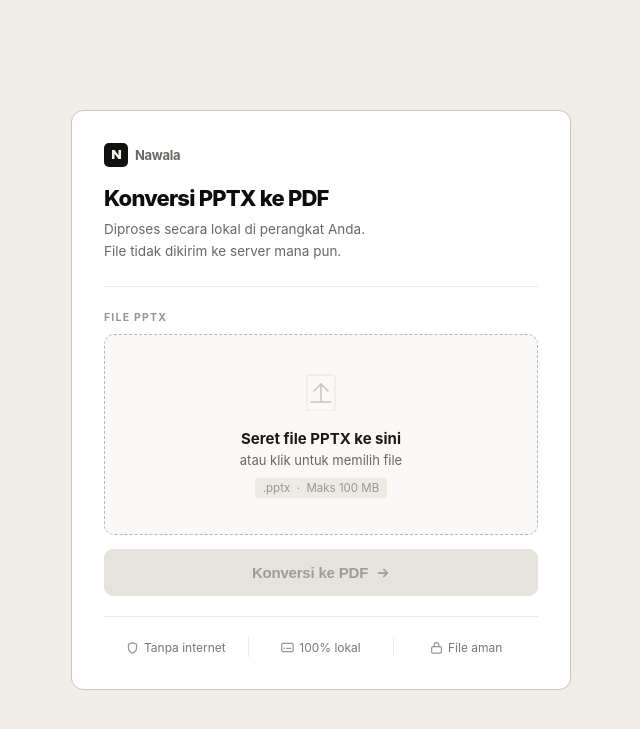
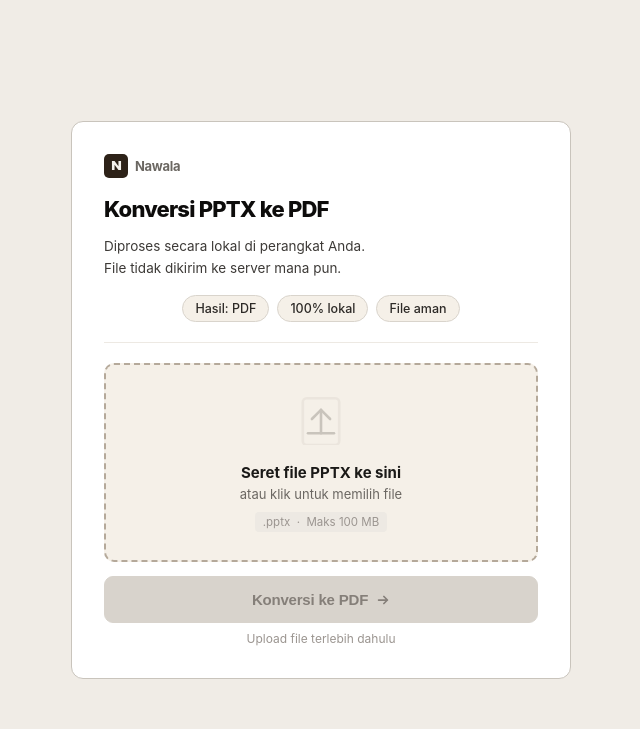
Before and after one commit to franzxml/nawala, a FastAPI app: page / in a window 1280 px wide. Shown: the top 729 px of the page, without its empty margins (319-959 px from the left). Run offline with FastAPI, Linux system fonts and the light colour scheme.

Commit message:
refactor(ui): polish iteratif berdasarkan feedback desain
1. Pindah trust badges ke bawah subtitle agar jadi bagian narasi
2. Hapus ikon SVG dari trust badges, teks saja lebih bersih
3. Teks trust badges lebih gelap (#2d2a27) untuk kontras aksesibilitas
4. Border dropzone kembali ke netral (#b5a99a), konsisten dengan palet
5. Padding dropzone dikurangi 40px → 28px
6. Button hint dinamis: disabled → "Upload file terlebih dahulu", enabled → "File PDF akan diunduh otomatis"
7. Subtitle lebih gelap (#3d3a37) untuk keterbacaan
8. Logo mark warm dark brown (#2d2218) selaras dengan palet krem
9. Upload icon stroke lebih tebal (1.5 → 2)
10. Button disabled solid fill (#d8d3cc), lebih jelas sebagai elemen interaktif

```diff
--- a/app/templates/index.html
+++ b/app/templates/index.html
@@ -63,7 +63,7 @@
 
         /* ── Card header ── */
         .card-header {
-            margin-bottom: 24px;
+            margin-bottom: 12px;
         }
 
         .brand-tiny {
@@ -76,7 +76,7 @@
         .brand-tiny-mark {
             width: 24px;
             height: 24px;
-            background: #111110;
+            background: #2d2218;
             border-radius: 5px;
             display: flex;
             align-items: center;
@@ -97,20 +97,13 @@
             color: #0d0c0b;
             letter-spacing: -0.8px;
             line-height: 1.2;
-            margin-bottom: 8px;
+            margin-bottom: 14px;
         }
 
         .page-desc {
             font-size: 13.5px;
-            color: #6b6762;
+            color: #3d3a37;
             line-height: 1.6;
-        }
-
-        /* ── Divider ── */
-        .divider {
-            border: none;
-            border-top: 1.5px solid #ede9e3;
-            margin: 24px 0;
         }
 
         /* ── Error ── */
@@ -126,24 +119,15 @@
         }
 
         /* ── Upload zone ── */
-        .field-label {
-            font-size: 10.5px;
-            font-weight: 700;
-            letter-spacing: 1.2px;
-            text-transform: uppercase;
-            color: #9b9590;
-            margin-bottom: 10px;
-        }
-
         .upload-zone {
             position: relative;
-            border: 1.5px dashed #bbb7b0;
+            border: 2px dashed #b5a99a;
             border-radius: 10px;
-            padding: 36px 24px;
+            padding: 28px 24px;
             text-align: center;
             cursor: pointer;
-            transition: border-color 0.15s, background 0.15s;
-            background: #faf9f7;
+            transition: border-color 0.2s, background 0.2s;
+            background: #f5f0e8;
             margin-bottom: 14px;
             overflow: hidden;
         }
@@ -160,15 +144,13 @@
 
         .upload-zone:hover,
         .upload-zone:focus-within {
-            border-color: #0d0c0b;
-            border-style: solid;
-            background: #f3f0eb;
+            border-color: #6b6762;
+            background: #ede8df;
         }
 
         .upload-zone.has-file {
             border-color: #0d0c0b;
-            border-style: solid;
-            background: #f3f0eb;
+            background: #ede8df;
             cursor: default;
         }
 
@@ -277,9 +259,9 @@
         }
 
         .btn:disabled {
-            background: #e6e2dc;
-            border-color: #e6e2dc;
-            color: #a09b95;
+            background: #d8d3cc;
+            border-color: #d8d3cc;
+            color: #857f79;
             cursor: not-allowed;
         }
 
@@ -314,37 +296,36 @@
             to { transform: rotate(360deg); }
         }
 
+        /* ── Button hint ── */
+        .btn-hint {
+            font-size: 12px;
+            color: #9b9590;
+            text-align: center;
+            margin-top: 8px;
+        }
+
         /* ── Trust row ── */
         .trust {
             display: flex;
             align-items: center;
             justify-content: center;
-            gap: 0;
-            padding-top: 20px;
-            margin-top: 20px;
-            border-top: 1.5px solid #ede9e3;
+            flex-wrap: wrap;
+            gap: 8px;
+            margin-top: 16px;
         }
 
         .trust-item {
-            display: flex;
-            align-items: center;
-            gap: 5px;
-            font-size: 12px;
-            color: #7a7671;
-            flex: 1;
-            justify-content: center;
-        }
-
-        .trust-item svg {
-            flex-shrink: 0;
-            color: #9b9590;
+            font-size: 12.5px;
+            font-weight: 500;
+            color: #2d2a27;
+            background: #f5f0e8;
+            border: 1px solid #d9d4cc;
+            border-radius: 20px;
+            padding: 5px 12px;
         }
 
         .trust-sep {
-            width: 1.5px;
-            height: 20px;
-            background: #ede9e3;
-            flex-shrink: 0;
+            display: none;
         }
     </style>
 </head>
@@ -374,7 +355,13 @@
                 <p class="page-desc">Diproses secara lokal di perangkat Anda.<br>File tidak dikirim ke server mana pun.</p>
             </div>
 
-            <hr class="divider">
+            <div class="trust">
+                <div class="trust-item">Hasil: PDF</div>
+                <div class="trust-item">100% lokal</div>
+                <div class="trust-item">File aman</div>
+            </div>
+
+            <hr style="border:none;border-top:1.5px solid #ede9e3;margin:20px 0">
 
             {% if error %}
                 <div class="error">{{ error }}</div>
@@ -382,14 +369,12 @@
             <div id="inlineError" class="error" style="display:none;"></div>
 
             <form id="form" action="/convert" method="post" enctype="multipart/form-data" novalidate>
-                <p class="field-label">File PPTX</p>
-
                 <div class="upload-zone" id="dropZone">
                     <input id="file" name="file" type="file" accept=".pptx">
 
                     <div id="uploadPrompt">
                         <div class="upload-icon">
-                            <svg width="40" height="40" viewBox="0 0 40 40" fill="none" xmlns="http://www.w3.org/2000/svg" stroke="currentColor" stroke-width="1.5" stroke-linecap="round" stroke-linejoin="round">
+                            <svg width="52" height="52" viewBox="0 0 40 40" fill="none" xmlns="http://www.w3.org/2000/svg" stroke="currentColor" stroke-width="2" stroke-linecap="round" stroke-linejoin="round">
                                 <line x1="20" y1="31" x2="20" y2="13"/>
                                 <polyline points="13 20 20 13 27 20"/>
                                 <line x1="10" y1="31" x2="30" y2="31"/>
@@ -427,33 +412,8 @@
                         <path d="M3 8h10M9 4l4 4-4 4" stroke="currentColor" stroke-width="2" stroke-linecap="round" stroke-linejoin="round"/>
                     </svg>
                 </button>
+                <p id="btnHint" class="btn-hint">Upload file terlebih dahulu</p>
             </form>
-
-            <div class="trust">
-                <div class="trust-item">
-                    <svg width="13" height="13" viewBox="0 0 16 16" fill="none" xmlns="http://www.w3.org/2000/svg">
-                        <path d="M8 2L3 4v4c0 3.3 2.1 5.8 5 6.9 2.9-1.1 5-3.6 5-6.9V4L8 2z" stroke="currentColor" stroke-width="1.5" stroke-linejoin="round"/>
-                    </svg>
-                    Tanpa internet
-                </div>
-                <div class="trust-sep"></div>
-                <div class="trust-item">
-                    <svg width="13" height="13" viewBox="0 0 16 16" fill="none" xmlns="http://www.w3.org/2000/svg">
-                        <rect x="1" y="3" width="14" height="10" rx="1.5" stroke="currentColor" stroke-width="1.5"/>
-                        <line x1="4" y1="9" x2="4.01" y2="9" stroke="currentColor" stroke-width="2" stroke-linecap="round"/>
-                        <line x1="7" y1="9" x2="12" y2="9" stroke="currentColor" stroke-width="1.5" stroke-linecap="round"/>
-                    </svg>
-                    100% lokal
-                </div>
-                <div class="trust-sep"></div>
-                <div class="trust-item">
-                    <svg width="13" height="13" viewBox="0 0 16 16" fill="none" xmlns="http://www.w3.org/2000/svg">
-                        <rect x="2" y="7" width="12" height="8" rx="1.5" stroke="currentColor" stroke-width="1.5"/>
-                        <path d="M5 7V5a3 3 0 0 1 6 0v2" stroke="currentColor" stroke-width="1.5" stroke-linecap="round"/>
-                    </svg>
-                    File aman
-                </div>
-            </div>
 
         </div>
     </div>
@@ -474,6 +434,7 @@
         const toast        = document.getElementById('toast');
         const toastText    = document.getElementById('toastText');
         const inlineError  = document.getElementById('inlineError');
+        const btnHint      = document.getElementById('btnHint');
 
         const MAX_SIZE = 100 * 1024 * 1024;
 
@@ -502,6 +463,8 @@
             clearBtn.hidden = false;
             dropZone.classList.add('has-file');
             submitBtn.disabled = false;
+            btnHint.textContent = 'File PDF akan diunduh otomatis setelah konversi.';
+            btnHint.hidden = false;
         }
 
         function clearFile() {
@@ -511,6 +474,8 @@
             clearBtn.hidden = true;
             dropZone.classList.remove('has-file');
             submitBtn.disabled = true;
+            btnHint.textContent = 'Upload file terlebih dahulu';
+            btnHint.hidden = false;
         }
 
         function setLoading(on) {
@@ -518,6 +483,7 @@
             spinner.hidden = !on;
             btnArrow.hidden = on;
             btnText.textContent = on ? 'Mengonversi...' : 'Konversi ke PDF';
+            btnHint.hidden = true;
         }
 
         function showToast(message) {
```
